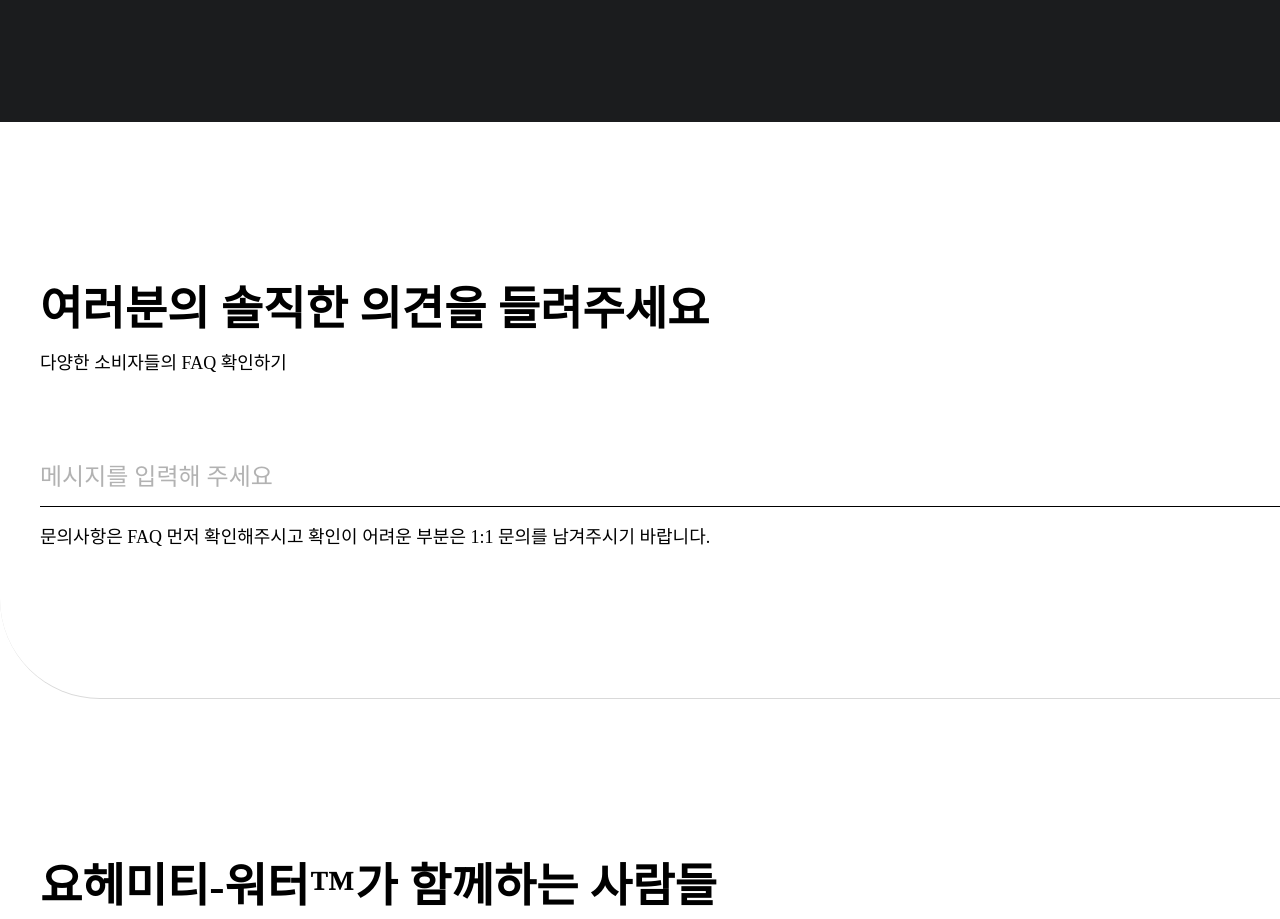
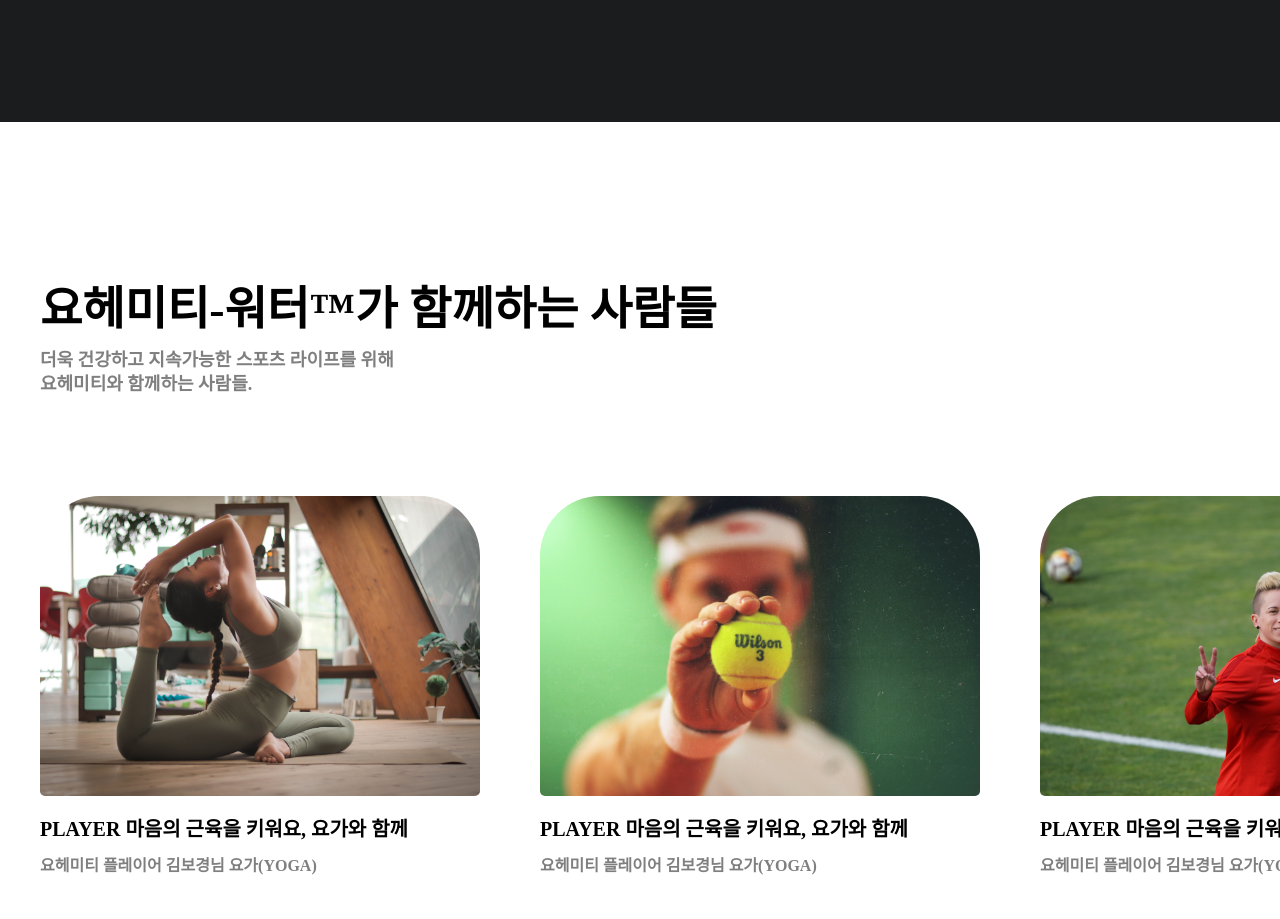
Before and after one commit to Somedef/yohemite, a plain HTML site: page index.html in a window 1280 px wide. Shown: the part 2760-3679 px from the top of the page. Drawn offline with nearby package versions, Linux system fonts and the light colour scheme; a web font is replaced by a local one.

```diff
--- a/css/style.css
+++ b/css/style.css
@@ -353,92 +353,6 @@ html body .sec2 h1 {
   display: flex;
   justify-content: space-between;
   align-items: center;
-}
-
-.sec4 {
-  border-bottom: rgb(0, 0, 0, .15) 0.5px solid;
-  border-radius: 0 0 100px 100px;
-
-}
-
-.sec4 .top {
-  display: flex;
-  flex-direction: column;
-  gap: 10px;
-  align-items: flex-start;
-}
-
-.sec4 .inner {
-  display: flex;
-  flex-direction: column;
-  gap: 90px;
-}
-
-.sec4 h1 {
-  font-size:  4.6rem;
-  font-weight: 600;
-}
-
-.sec4 .top p {
-  font-size: 1.8rem;
-  font-weight: 400;
-  cursor: pointer;
-}
-
-.sec4 .bottom {
-  position: relative;
-}
-
-.searcharea {
-  border-bottom: #000 0.5px solid;
-  display: flex;
-  justify-content: space-between;
-  align-items: center;
-  width: 95%;
-}
-
-#msg {
-  border: none;
-  background: transparent;
-  font-size: 2.4rem;
-  font-weight: 500;
-  width: 100%;
-  margin-bottom: 15px;
-}
-
-#msg:focus {
-  outline: none;
-}
-
-#msg::placeholder {
-  color: rgb(0, 0, 0,.3);
-}
-
-.sec4 button {
-  position: absolute;
-  bottom: 37px;
-  right: 0;
-  width: 50px;
-  height: 50px;
-  border-radius: 100%;
-  border: none;
-  background: #ff8146;
-  cursor: pointer;
-  transition: .3s;
-}
-
-.sec4 button:hover {
-  background: rgb(255, 81, 0);
-}
-
-.sec4 button:active {
-  background: #ff8a8a;
-}
-
-.sec4 .bottom p {
-  font-size: 1.8rem;
-  font-weight: 300;
-  margin-top: 15px;
 }
 
 .sec5 .inner {
--- a/index.html
+++ b/index.html
@@ -226,24 +226,6 @@
             </div>
         </div>
     </section>
-    <section class="sec4">
-        <div class="inner">
-            <div class="top" data-aos="fade-right" data-aos-duration="1500">
-                <h1>여러분의 솔직한 의견을 들려주세요</h1>
-                <p>다양한 소비자들의 FAQ 확인하기</p>
-            </div>
-            <div class="bottom" data-aos="fade-left" data-aos-duration="1500">
-                <div class="searcharea">
-                    <input type="search" placeholder="메시지를 입력해 주세요" id="msg">
-                </div>
-                <button>
-                    <i class="fa-solid fa-arrow-up fa-xl" style="color: #fff;"></i>
-                </button>
-
-                <p>문의사항은 FAQ 먼저 확인해주시고 확인이 어려운 부분은 1:1 문의를 남겨주시기 바랍니다.</p>
-            </div>
-        </div>
-    </section>
     <section class="sec5">
         <div class="inner" data-aos="fade-up" data-aos-duration="1500">
             <div class="top">
```
